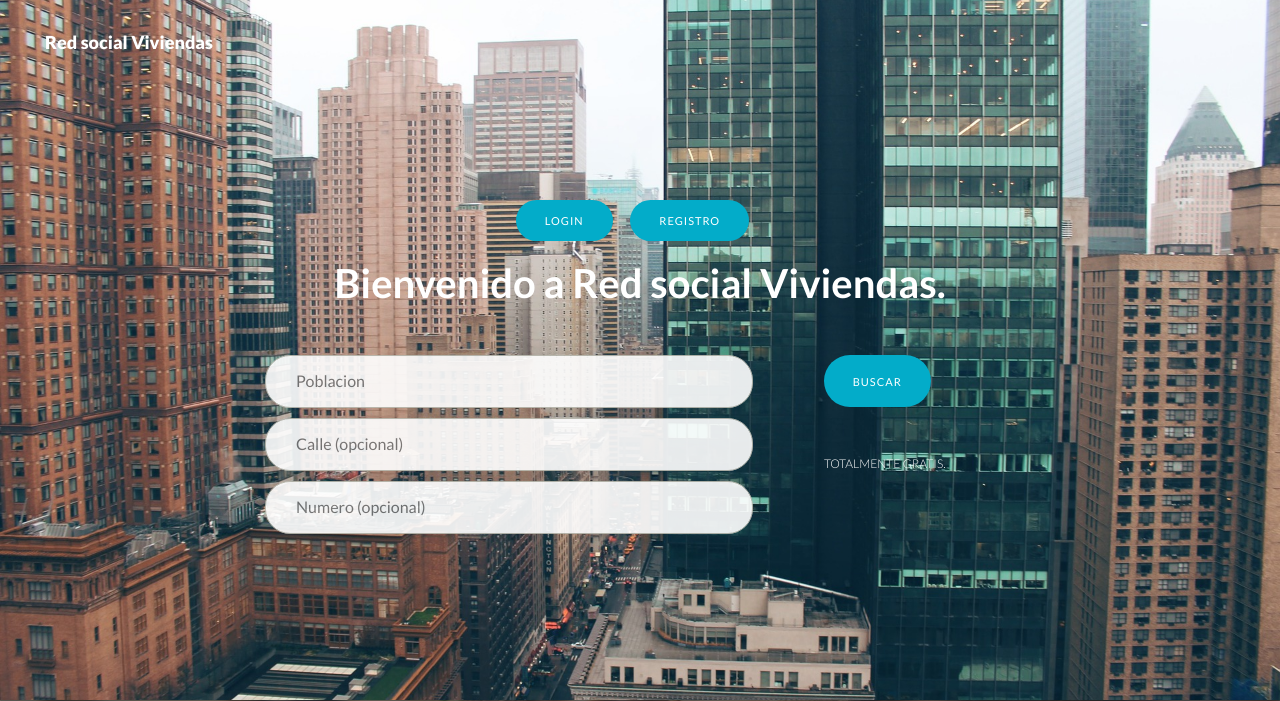
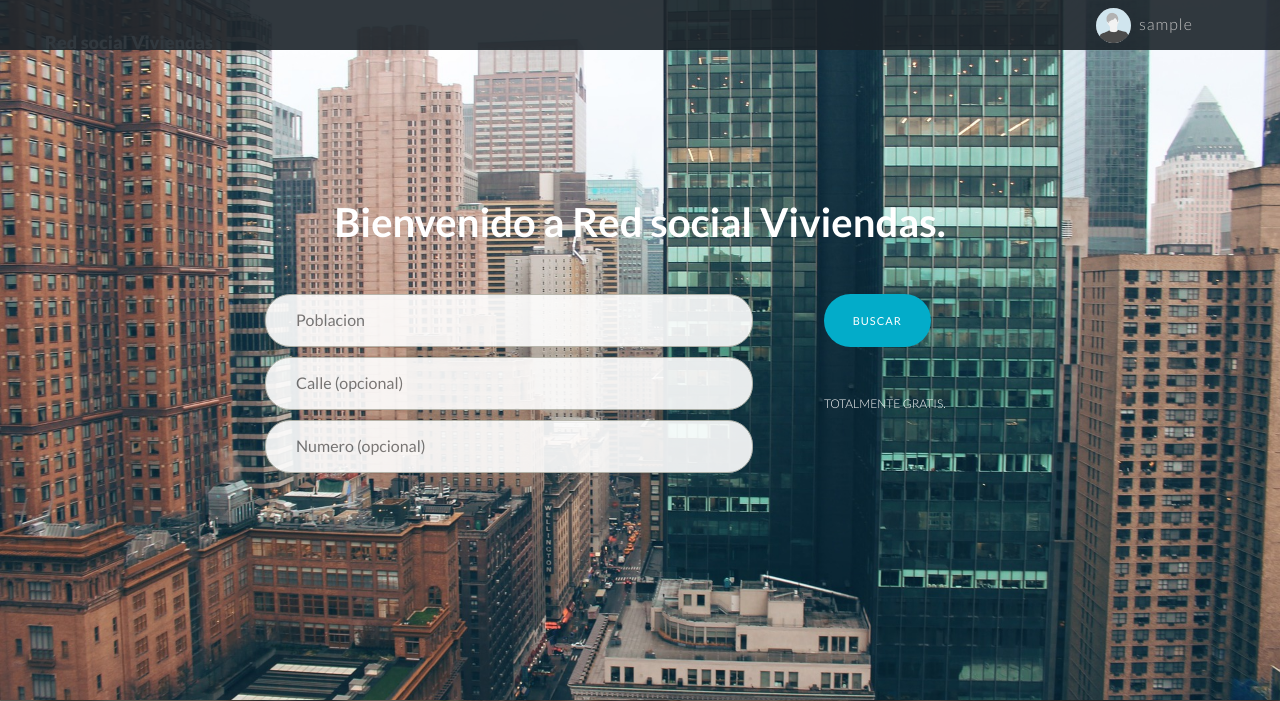
Before and after one commit to Aitordev/Red-social-para-el-alquiler-de-viviendas, a PHP site: page / in a window 1280 px wide. Shown: the top 701 px of the page. Run offline with PHP 8.4, Linux system fonts and the light colour scheme; the visitor is signed in with stand-in values (Sample User, id 1).

Commit message:
User login, register and logout; Added .sql

```diff
--- a/config.php
+++ b/config.php
@@ -1,6 +1,6 @@
 <?php
 define("mysqlServer","localhost");
-define("mysqlDB","chat");
+define("mysqlDB","sosial");
 define("mysqlUser","root");
 define("mysqlPass","1234");
 ?>
--- a/css/style.css
+++ b/css/style.css
@@ -316,3 +316,51 @@ input {
 #modal-background.active, .modal-content.active {
     display: block;
 }
+.menu {
+    position: fixed;
+    top: 0px;
+    left: 0px;
+    right: 0px;
+    width: 100%;
+    height: 50px;
+    background: rgba(27,35,42,0.9);
+    z-index: 100;
+    -webkit-touch-callout: none;
+    -webkit-user-select: none;
+    -moz-user-select: none;
+    -ms-user-select: none;
+}
+.username {
+		display: inline-block;
+		padding: 0 0 0 5px;
+		font-weight: 300;
+		font-size: 16px;
+		line-height: 26px;
+		letter-spacing: 1px;
+		color: #c1c1c1;
+}
+.circle-button {
+		display: inline-block;
+		margin-top: -2px;
+		width: 35px;
+		height: 35px;
+    border-radius: 100%;
+    -webkit-border-radius: 100%;
+    -moz-border-radius: 100%;
+    -ms-border-radius: 100%;
+    -webkit-touch-callout: none;
+    -webkit-user-select: none;
+    -moz-user-select: none;
+    -ms-user-select: none;
+}
+.userItem {
+		cursor: pointer;
+		margin-top: 10px;
+		margin-right: -80%;
+		padding-right: 15px;
+		margin-bottom: 12px;
+}
+
+.glyphicon{
+		margin-right: 5px;
+}
--- a/index.php
+++ b/index.php
@@ -1,4 +1,6 @@
-<!doctype html>
+<?php
+session_start();
+?>
 <html>
 <head>
 	<meta charset="utf-8">
@@ -16,8 +18,25 @@
 	      <div class="logo">Red social Viviendas</div>
 	      <div class="container">
 	        <div class="row">
-						<button id="loginB" class="btn btn-conf-2 btn-green">Login</button>
-						<button id="registerB" class="btn btn-conf-2 btn-green">Registro</button>
+						<?php if(!isset($_SESSION[ 'username' ]) || ($_SESSION["username"] == "")){?>
+							<button id="loginB" class="btn btn-conf-2 btn-green">Login</button>
+							<button id="registerB" class="btn btn-conf-2 btn-green">Registro</button>
+						<?php } else {?>
+							<div class="menu dropdown">
+								<a id="userB" class="dropdown-toggle" data-toggle="dropdown">
+									<div class="userItem">
+										<img class="circle-button" src="img/placeholder.png" draggable="false"/>
+										<div class = "username"><?php echo $_SESSION[ 'username' ]; ?></div>
+									</div>
+								</a>
+								<ul class="dropdown-menu dropdown-menu-right">
+									<li><a id="admin" href="#"><i class="glyphicon glyphicon-map-marker"></i>Administrar Viviendas</a></li>
+									<li><a id="settings" href="#"><i class="glyphicon glyphicon-cog"></i>Configuracion</a></li>
+									<li class="divider"></li>
+									<li><a id="logout" href="#"><i class="glyphicon glyphicon-log-out"></i>Cerrar Sesion</a></li>
+								</ul>
+							</div>
+						<?php } ?>
 	          <div class="col-md-8 col-md-offset-2 centered">
 	            <h1>Bienvenido a Red social Viviendas.</h1>
 	            <div class="mtb">
@@ -105,8 +124,8 @@
 						<input name="email" type="email" placeholder="example1@mail.com" required autofocus>
 						<input name="nick" type="text" placeholder="Nick" required autofocus>
 						<input name="name" type="text" placeholder="Nombre y apellidos" required autofocus>
-						<input name="pass" type="password" placeholder="Contraseña" required autofocus>
-						<input name="pass" type="password" placeholder="Repite Contraseña" required autofocus>
+						<input name="pass" type="password" placeholder="Contraseña" id="password" required autofocus>
+						<input name="pass2" type="password" placeholder="Repite Contraseña" id="confirm_password" required autofocus>
 						<input class='btn btn-conf btn-green' type="submit" value="Aceptar">
 					</form>
 			</div>
--- a/js/main.js
+++ b/js/main.js
@@ -1,4 +1,18 @@
 $(document).ready(function() {
+  var password = document.getElementById("password")
+    , confirm_password = document.getElementById("confirm_password");
+
+  function validatePassword(){
+    if(password.value != confirm_password.value) {
+      confirm_password.setCustomValidity("Passwords Don't Match");
+    } else {
+      confirm_password.setCustomValidity('');
+    }
+  }
+
+  password.onchange = validatePassword;
+  confirm_password.onkeyup = validatePassword;
+
   $("#modal-background").click(function () {
     if ($("#login").hasClass("active")){
       $("#login").toggleClass("active");
@@ -14,4 +28,12 @@ $(document).ready(function() {
   $("#loginB").click(function () {
       $("#login, #modal-background").toggleClass("active");
   });
+  $("#logout").click(function () {
+    $.ajax({
+      type: "POST",
+      url: "logout.php"
+    });
+    alert("Sesion cerrada");
+  	location.href="index.php";
+  });
 });
--- a/login.php
+++ b/login.php
@@ -3,11 +3,12 @@
 	require_once("config.php");
 	require_once("sosialClass.php");
 	echo '<script language="javascript">';
+	$location = "index.php";
 	//login DB
 	$email = strip_tags($_POST['email']);
 	$pass = md5(strip_tags($_POST['pass']));
-	$data = chatClass::login($email,$pass);
-	if (isset($data->username) && $user == $data->username){
+	$data = sosialClass::login($email,$pass);
+	if (isset($data->username)){
 	   $_SESSION['username'] = $data->username;
 	}
 	else{
--- /dev/null
+++ b/logout.php
@@ -0,0 +1,4 @@
+<?php
+	session_start();
+  $_SESSION['username'] = "";
+?>
```
Also changed, not shown: register.php (+26 -0 lines), sosial.sql (added, +45 -0 lines), sosialClass.php (+38 -7 lines), img/placeholder.png (added).
